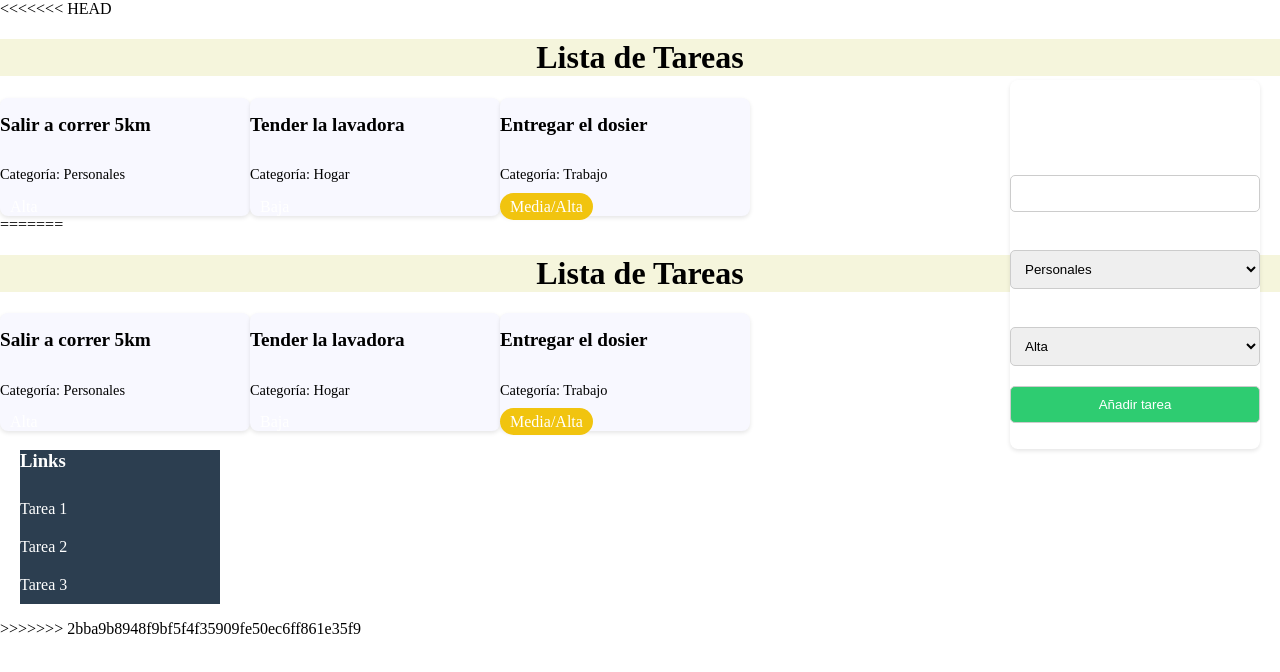
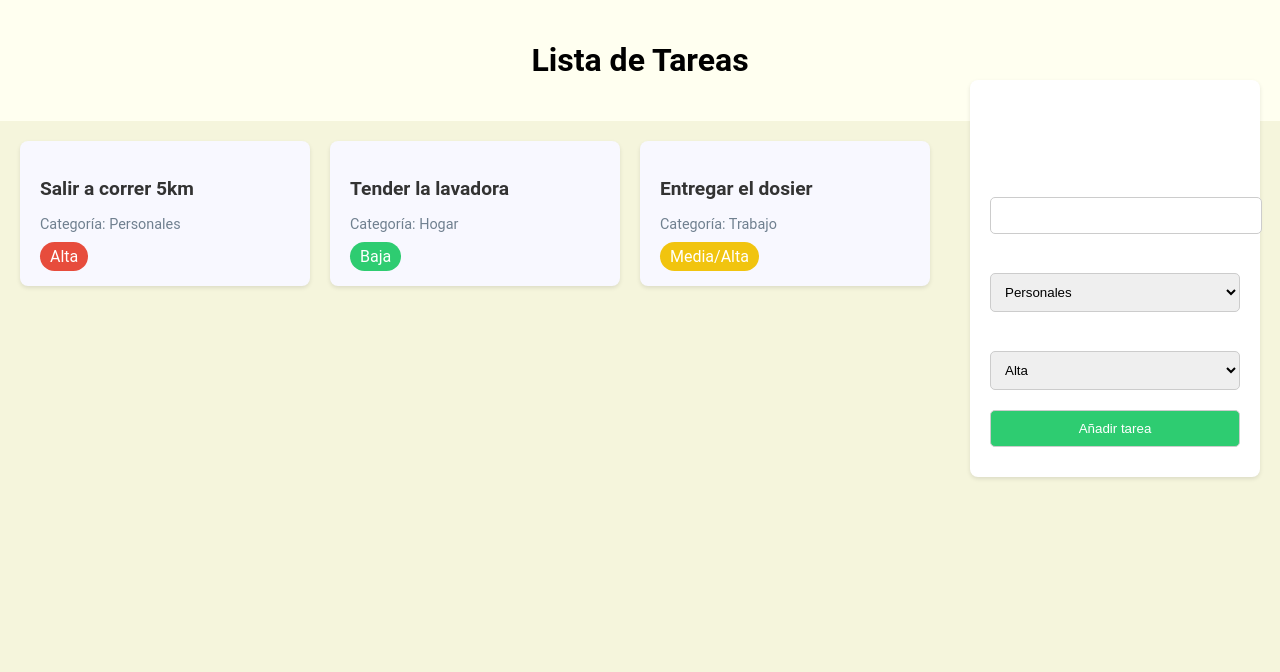
Before and after one commit to serradogee/taskflow-project, a plain HTML site: page index.html in a window 1280 px wide. Drawn offline with Linux system fonts and the light colour scheme.

Commit message:
actualizo los dos archivos

```diff
--- a/index.html
+++ b/index.html
@@ -1,5 +1,5 @@
-<<<<<<< HEAD
-﻿<!DOCTYPE html>
+
+<!DOCTYPE html>
 <html lang="es">
 <head>
     <meta charset="UTF-8">
@@ -63,54 +63,3 @@
     <script src="script.js"></script> <!-- Enlazamos el archivo de JavaScript -->
 </body>
 </html>
-=======
-﻿<!DOCTYPE html>
-<html lang="es">
-<head>
-    <meta charset="UTF-8">
-    <meta name="viewport" content="width=device-width, initial-scale=1.0">
-    <title>Lista de Tareas</title>
-    <link rel="stylesheet" href="styles.css">
-</head>
-<body>
-    <header>
-        <h1>Lista de Tareas</h1>
-    </header>
-
-    <main>
-        <section class="task-list">
-            <article class="task">
-                <h2 class="task-title">Salir a correr 5km</h2>
-                <p class="task-category">Categoría: Personales</p>
-                <span class="badge priority-high">Alta</span>  <!-- Alta prioridad -->
-            </article>
-
-            <article class="task">
-                <h2 class="task-title">Tender la lavadora</h2>
-                <p class="task-category">Categoría: Hogar</p>
-                <span class="badge priority-low">Baja</span>  <!-- Baja prioridad -->
-            </article>
-
-            <article class="task">
-                <h2 class="task-title">Entregar el dosier</h2>
-                <p class="task-category">Categoría: Trabajo</p>
-                <span class="badge priority-medium-high">Media/Alta</span>  <!-- Media/Alta prioridad -->
-            </article>
-        </section>
-    </main>
-
-    <aside>
-        <h3>Links</h3>
-        <ul>
-            <li>Tarea 1</li>
-            <li>Tarea 2</li>
-            <li>Tarea 3</li>
-
-        </ul>
-    </aside>
-</body>
-</html>
-
-
-
->>>>>>> 2bba9b8948f9bf5f4f35909fe50ec6ff861e35f9
--- a/styles.css
+++ b/styles.css
@@ -1,5 +1,5 @@
-<<<<<<< HEAD
-﻿:root {
+
+:root {
     --color-fondo: #F5F5DC;
     --color-principal: #FFFFF0;
     --color-secundario: #708090;
@@ -23,7 +23,7 @@ body {
 
 /* Header */
 header {
-    background-color: #F5F5DC;
+    background-color: var(--color-principal);
     color: black;
     padding: var(--espaciado);
     text-align: center;
@@ -83,7 +83,12 @@ main {
     padding: var(--espaciado);
     width: 250px;
     box-shadow: 0 2px 4px rgba(0, 0, 0, 0.1);
+    transition: var(--transicion-suave);
 }
+
+    .task:hover {
+        transform: scale(1.05);
+    }
 
 .task-title {
     font-size: 1.2em;
@@ -101,15 +106,15 @@ main {
 }
 
 .priority-high {
-    background-color: var(--color-prioridad-alta);
+    background-color: var(--color-prioridad-alta); /* Rojo para alta prioridad */
 }
 
 .priority-low {
-    background-color: var(--color-prioridad-baja);
+    background-color: var(--color-prioridad-baja); /* Verde para baja prioridad */
 }
 
 .priority-medium-high {
-    background-color: var(--color-prioridad-media-alta);
+    background-color: var(--color-prioridad-media-alta); /* Amarillo para Media/Alta */
 }
 
 /* Estilo para las tareas completadas */
@@ -123,119 +128,7 @@ main {
     margin-right: 10px; /* Separación entre el checkbox y el título */
 }
 
-/* El resto del estilo de la tarea sigue igual */
-.task {
-    background-color: ghostwhite;
-    border-radius: 8px;
-    padding: var(--espaciado);
-    width: 250px;
-    box-shadow: 0 2px 4px rgba(0, 0, 0, 0.1);
-    transition: var(--transicion-suave);
-}
-
-.task-title {
-    font-size: 1.2em;
-    display: inline-block; /* Para que el título y el checkbox estén en la misma línea */
-}
-
-.task-category {
-    font-size: 0.9em;
-    color: var(--color-secundario);
-}
-
-.badge {
-    padding: 5px 10px;
-    border-radius: 20px;
-    color: white;
-}
-
-.priority-high {
-    background-color: var(--color-prioridad-alta); /* Rojo para alta prioridad */
-}
-
-.priority-medium-high {
-    background-color: var(--color-prioridad-media-alta); /* Amarillo para Media/Alta */
-}
-
-.priority-low {
-    background-color: var(--color-prioridad-baja); /* Verde para baja prioridad */
-}
-=======
-﻿:root {
-    --color-fondo: #F5F5DC;
-    --color-principal: #FFFFF0;
-    --color-secundario: #708090;
-    --color-texto: #333;
-    --fuente-principal: 'Roboto', sans-roboto;
-    --espaciado: 20px;
-    --transicion-suave: 0.3s ease-in-out;
-    --color-prioridad-alta: #e74c3c; /* Rojo para alta prioridad */
-    --color-prioridad-baja: #2ecc71; /* Verde para baja prioridad */
-
-    body {
-        margin: 0;
-        padding: 0;
-        font-family: var(--fuente-principal);
-        background-color: var(--color-fondo);
-        color: var(--color-texto);
-    }
-
-    header {
-        background-color: var(--color-principal);
-        color: black;
-        padding: var(--espaciado);
-        text-align: center;
-    }
-
-    main {
-        display: flex;
-        justify-content: center;
-        padding: var(--espaciado);
-    }
-
-    .task-list {
-        display: flex;
-        flex-wrap: wrap;
-        gap: var(--espaciado);
-    }
-
-    .task {
-        background-color: ghostwhite;
-        border-radius: 8px;
-        padding: var(--espaciado);
-        width: 250px;
-        box-shadow: 0 2px 4px rgba(0, 0, 0, 0.1);
-        transition: var(--transicion-suave);
-    }
-
-        .task:hover {
-            transform: scale(1.05);
-        }
-
-    .task-title {
-        font-size: 1.2em;
-    }
-
-    .task-category {
-        font-size: 0.9em;
-        color: var(--color-secundario);
-    }
-
-    .badge {
-        padding: 5px 10px;
-        border-radius: 20px;
-        color: white;
-    }
-
-    .priority-high {
-        background-color: var(--color-prioridad-alta); /* Usando la variable para alta prioridad */
-    }
-
-    .priority-low {
-        background-color: var(--color-prioridad-baja); /* Usando la variable para baja prioridad */
-    }
-}
-
+/* Estilo del aside */
 aside {
     background-color: #2c3e50;
     color: white;
@@ -257,6 +150,7 @@ aside {
                 background-color: #34495e;
             }
 
+/* Media Queries para responsividad */
 @media (max-width: 768px) {
     main {
         flex-direction: column;
@@ -292,9 +186,3 @@ aside {
             background-color: #2980b9; /* Fondo azul para "Trabajo" */
         }
 }
-
-.priority-medium-high {
-    background-color: #f1c40f; /* Amarillo para "Media/Alta" */
-}
-}
->>>>>>> 2bba9b8948f9bf5f4f35909fe50ec6ff861e35f9
```
